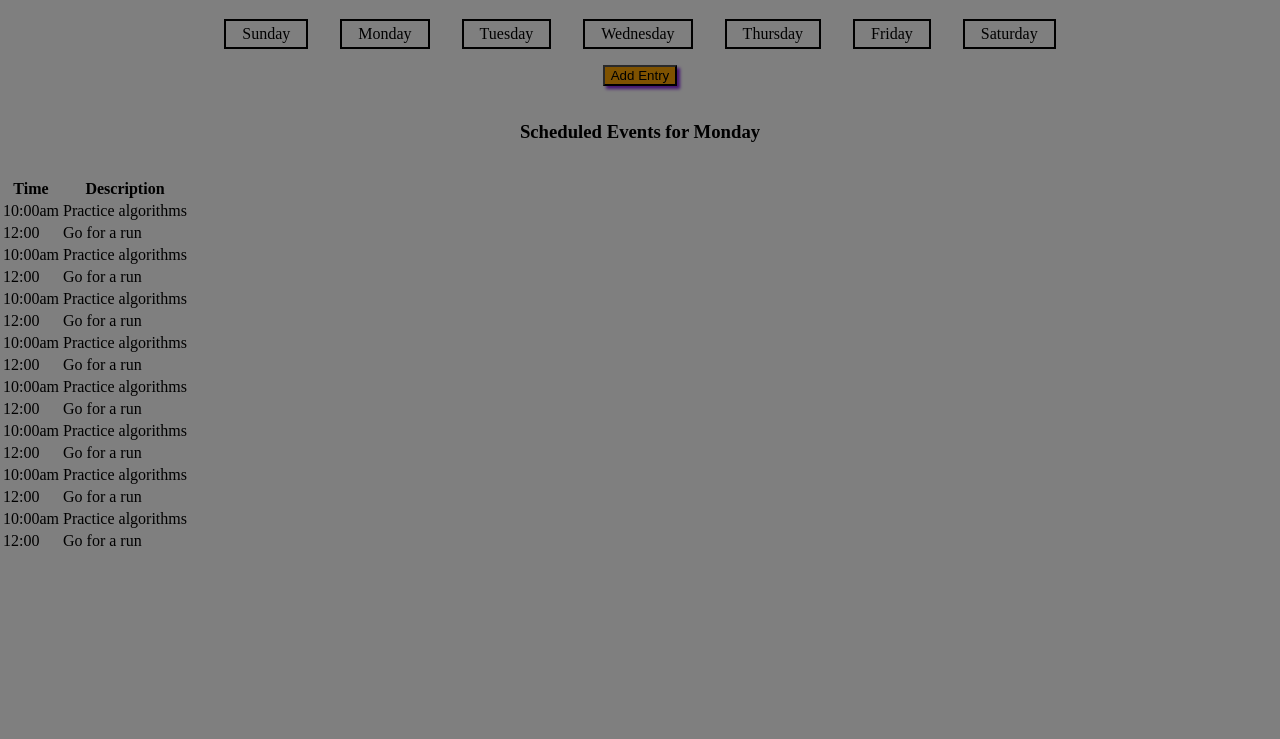
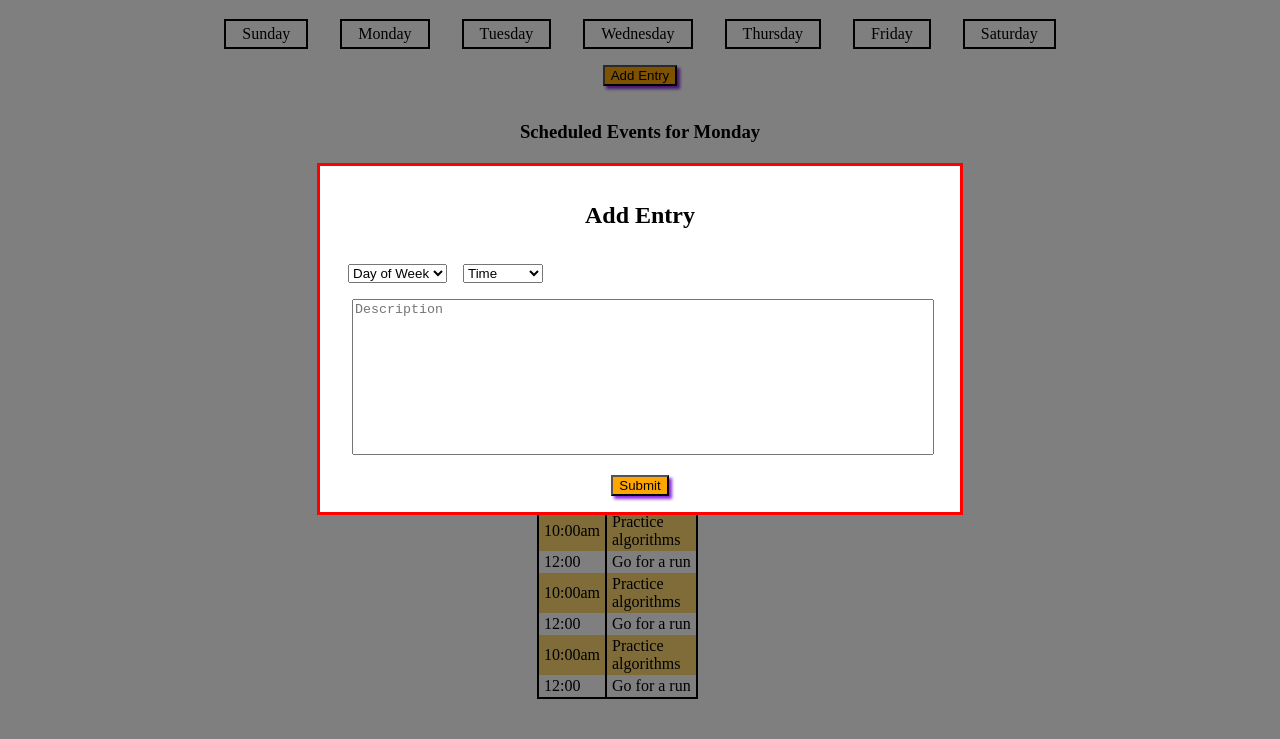
Before and after one commit to nickkniola/week-planner, a plain HTML site: page index.html in a window 1280 px wide. Both pictures are taken after a click on the button "Add Entry". Shown: the part 61-800 px from the top of the page. Drawn offline with Linux system fonts and the light colour scheme.

Commit message:
updated tables

```diff
--- a/index.html
+++ b/index.html
@@ -7,7 +7,55 @@
   <link rel="stylesheet" href="styles.css">
 </head>
 <body>
-  <div class="overlay invisible"></div>
+  <div class="overlay invisible">
+    <div class="container-modal">
+      <div class="modal invisible">
+        <div class="row">
+          <h2>Add Entry</h2>
+        </div>
+        <form>
+          <div class="row" id="input">
+            <select name="day">
+              <option value="" disabled selected>Day of Week</option>
+              <option value="sunday">Sunday</option>
+              <option value="monday">Monday</option>
+              <option value="tuesday">Tuesday</option>
+              <option value="wednesday">Wednesday</option>
+              <option value="thursday">Thursday</option>
+              <option value="friday">Friday</option>
+              <option value="saturday">Saturday</option>
+            </select>
+            <select id="hour" name="hour">
+              <option value="" disabled selected>Time</option>
+              <option value="5-am">5:00 AM</option>
+              <option value="6-am">6:00 AM</option>
+              <option value="7-am">7:00 AM</option>
+              <option value="8-am">8:00 AM</option>
+              <option value="9-am">9:00 AM</option>
+              <option value="10-am">10:00 AM</option>
+              <option value="11-am">11:00 AM</option>
+              <option value="12-am">12:00 PM</option>
+              <option value="1-pm">1:00 PM</option>
+              <option value="2-pm">2:00 PM</option>
+              <option value="3-pm">3:00 PM</option>
+              <option value="4-pm">4:00 PM</option>
+              <option value="5-pm">5:00 PM</option>
+            </select>
+          </div>
+          <div class="row">
+            <div class="modal-text-container">
+              <textarea name="description" id="description" placeholder="Description" rows="10"></textarea>
+            </div>
+          </div>
+          <div class="row">
+            <div class="modal-submit-container">
+              <button type="submit">Submit</button>
+            </div>
+          </div>
+        </form>
+      </div>
+    </div>
+  </div>
     <div class="container main">
       <header>
         <h1>Weekly Planner</h1>
@@ -28,6 +76,8 @@
     <div class="row">
       <h3>Scheduled Events for <span data-view="Monday">Monday</span></h3>
     </div>
+    <div class="row">
+      <div data-view="monday">
         <table class="table-entries">
           <thead>
             <th>Time</th>
@@ -100,54 +150,11 @@
             </tr>
           </tbody>
         </table>
-    <div class="container-modal">
-        <div class="modal invisible">
-          <div class="row">
-            <h2>Add Entry</h2>
       </div>
-          <form>
-            <div class="row" id="input">
-              <select name="day">
-                <option value="" disabled selected>Day of Week</option>
-                <option value="sunday">Sunday</option>
-                <option value="monday">Monday</option>
-                <option value="tuesday">Tuesday</option>
-                <option value="wednesday">Wednesday</option>
-                <option value="thursday">Thursday</option>
-                <option value="friday">Friday</option>
-                <option value="saturday">Saturday</option>
-              </select>
-              <select id="hour" name="hour">
-                <option value="" disabled selected>Time</option>
-                <option value="5-am">5:00 AM</option>
-                <option value="6-am">6:00 AM</option>
-                <option value="7-am">7:00 AM</option>
-                <option value="8-am">8:00 AM</option>
-                <option value="9-am">9:00 AM</option>
-                <option value="10-am">10:00 AM</option>
-                <option value="11-am">11:00 AM</option>
-                <option value="12-am">12:00 PM</option>
-                <option value="1-pm">1:00 PM</option>
-                <option value="2-pm">2:00 PM</option>
-                <option value="3-pm">3:00 PM</option>
-                <option value="4-pm">4:00 PM</option>
-                <option value="5-pm">5:00 PM</option>
-              </select>
-            </div>
-            <div class="row">
-              <div class="modal-text-container">
-                <textarea name="description" id="description" placeholder="Description" rows="10"></textarea>
+      <div data-view="tuesday">
+
       </div>
     </div>
-            <div class="row">
-              <div class="modal-submit-container">
-                <button type="submit">Submit</button>
-              </div>
-            </div>
-          </form>
-        </div>
-    </div>
-
   <script src="main.js"></script>
 </body>
 </html>
--- a/styles.css
+++ b/styles.css
@@ -12,7 +12,7 @@ body {
 }
 
 .invisible {
-  display: none;
+  display: none !important;
 }
 
 header {
@@ -89,3 +89,26 @@ textarea {
 select {
   margin-right: 1rem;
 }
+
+.table-entries {
+  padding: 0 5px;
+  width: 70%;
+  border-collapse: collapse;
+  border: 2px solid black;
+}
+
+th {
+  color: white;
+  background-color: rgb(118, 78, 145);
+}
+
+th,
+td {
+  text-align: left;
+  border-left: 2px solid black;
+  padding: 2px 5px;
+}
+
+tr:nth-child(odd) {
+  background-color: rgb(255, 217, 112);
+}
```
Lines whose indentation alone changed are shown as unchanged.
